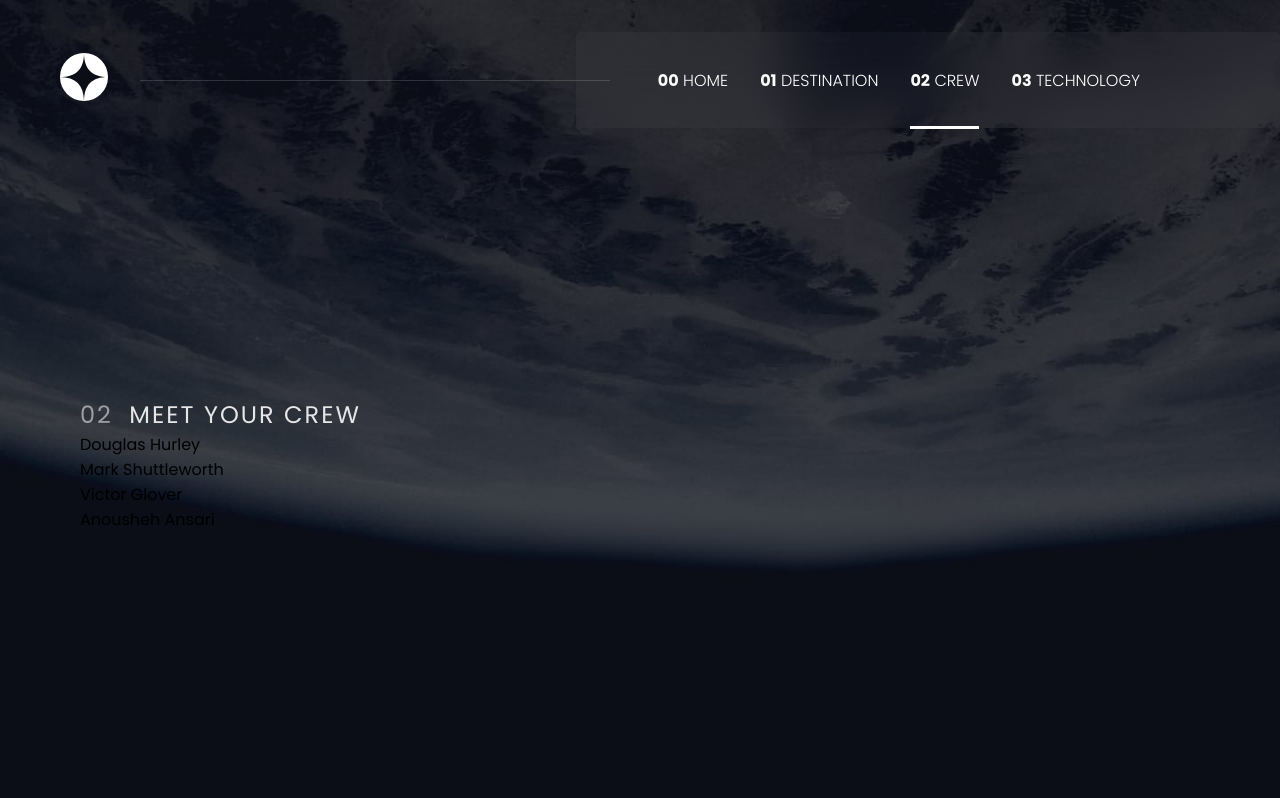
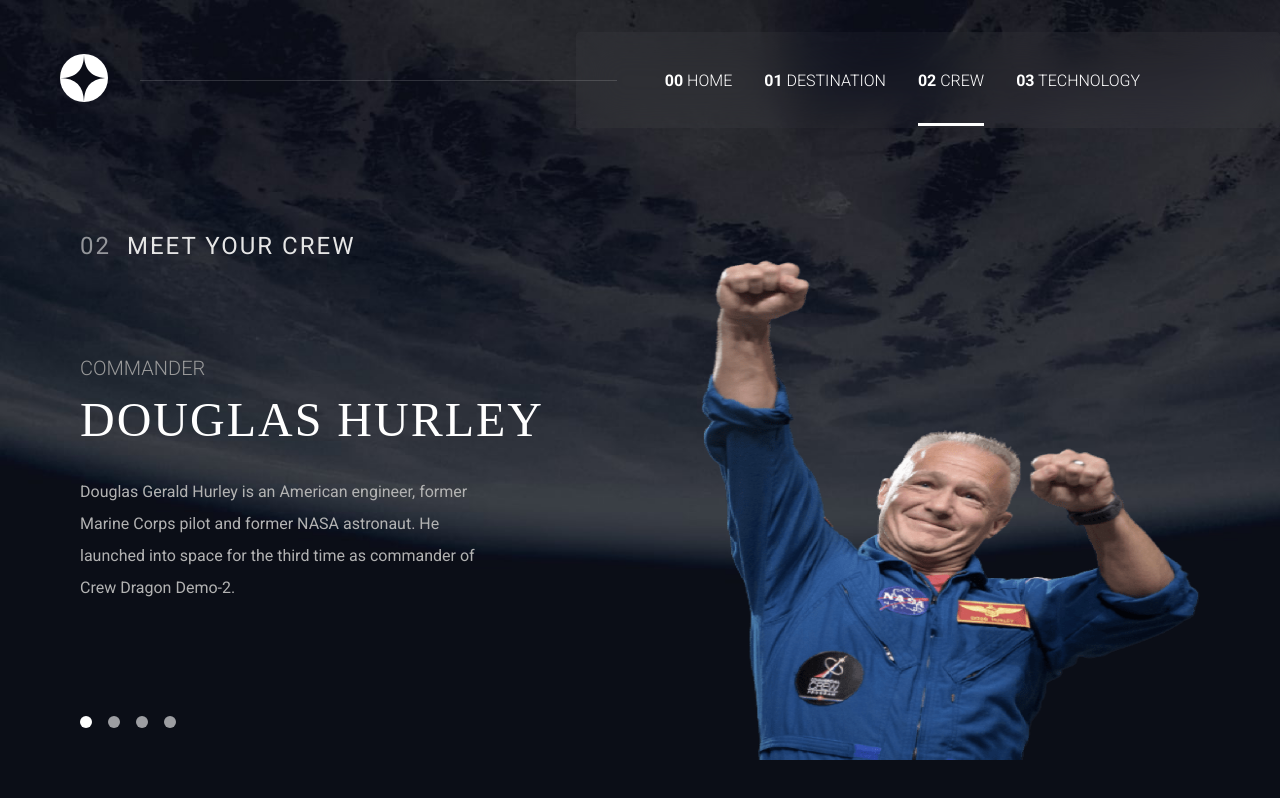
Before and after one commit to calebesg/space-website, a Next.js app: page /crew in a window 1280 px wide. Built offline with nearby package versions, Linux system fonts and the light colour scheme.

Commit message:
created slider

```diff
--- /dev/null
+++ b/src/components/SlideIndicator/index.tsx
@@ -0,0 +1,21 @@
+import { useSwiper } from 'swiper/react'
+
+import styles from './styles.module.scss'
+
+interface SlideIndicatorProps {
+  index: number
+  activeIndex: number
+}
+
+export function SlideIndicator({ index, activeIndex }: SlideIndicatorProps) {
+  const swiper = useSwiper()
+  return (
+    <button
+      className={`${styles.button} ${
+        activeIndex === index ? styles.active : ''
+      }`}
+      type="button"
+      onClick={() => swiper.slideTo(index)}
+    />
+  )
+}
--- /dev/null
+++ b/src/components/SlideIndicator/styles.module.scss
@@ -0,0 +1,13 @@
+.button {
+  width: 0.75rem;
+  height: 0.75rem;
+  border: none;
+  border-radius: 50%;
+  background-color: white;
+  opacity: 0.6;
+  transition: opacity 0.1s ease-out;
+
+  &.active {
+    opacity: 1;
+  }
+}
--- a/src/components/SliderCrew/index.tsx
+++ /dev/null
@@ -1,23 +0,0 @@
-import { Swiper, SwiperSlide } from 'swiper/react'
-
-interface SliderCrewProps {
-  data: {
-    name: string
-    images: {
-      png: string
-      webp: string
-    }
-    role: string
-    bio: string
-  }[]
-}
-
-export function SliderCrew({ data }: SliderCrewProps) {
-  return (
-    <Swiper>
-      {data.map((item, index) => (
-        <SwiperSlide key={index}>{item.name}</SwiperSlide>
-      ))}
-    </Swiper>
-  )
-}
--- a/src/pages/_document.tsx
+++ b/src/pages/_document.tsx
@@ -6,7 +6,7 @@ export default function Document() {
       <Head>
         <link rel="preconnect" href="https://fonts.googleapis.com" />
         <link
-          href="https://fonts.googleapis.com/css2?family=Poppins:wght@300;400;500;700;900&display=swap"
+          href="https://fonts.googleapis.com/css2?family=Roboto:wght@300;400;500;700&display=swap"
           rel="stylesheet"
         />
       </Head>
--- a/src/pages/api/crew.data.json
+++ b/src/pages/api/crew.data.json
@@ -2,8 +2,8 @@
   {
     "name": "Douglas Hurley",
     "images": {
-      "png": "./assets/crew/image-douglas-hurley.png",
-      "webp": "./assets/crew/image-douglas-hurley.webp"
+      "png": "/images/crew/image-douglas-hurley.png",
+      "webp": "/images/crew/image-douglas-hurley.webp"
     },
     "role": "Commander",
     "bio": "Douglas Gerald Hurley is an American engineer, former Marine Corps pilot and former NASA astronaut. He launched into space for the third time as commander of Crew Dragon Demo-2."
@@ -11,8 +11,8 @@
   {
     "name": "Mark Shuttleworth",
     "images": {
-      "png": "./assets/crew/image-mark-shuttleworth.png",
-      "webp": "./assets/crew/image-mark-shuttleworth.webp"
+      "png": "/images/crew/image-mark-shuttleworth.png",
+      "webp": "/images/crew/image-mark-shuttleworth.webp"
     },
     "role": "Mission Specialist",
     "bio": "Mark Richard Shuttleworth is the founder and CEO of Canonical, the company behind the Linux-based Ubuntu operating system. Shuttleworth became the first South African to travel to space as a space tourist."
@@ -20,8 +20,8 @@
   {
     "name": "Victor Glover",
     "images": {
-      "png": "./assets/crew/image-victor-glover.png",
-      "webp": "./assets/crew/image-victor-glover.webp"
+      "png": "/images/crew/image-victor-glover.png",
+      "webp": "/images/crew/image-victor-glover.webp"
     },
     "role": "Pilot",
     "bio": "Pilot on the first operational flight of the SpaceX Crew Dragon to the International Space Station. Glover is a commander in the U.S. Navy where he pilots an F/A-18.He was a crew member of Expedition 64, and served as a station systems flight engineer."
@@ -29,8 +29,8 @@
   {
     "name": "Anousheh Ansari",
     "images": {
-      "png": "./assets/crew/image-anousheh-ansari.png",
-      "webp": "./assets/crew/image-anousheh-ansari.webp"
+      "png": "/images/crew/image-anousheh-ansari.png",
+      "webp": "/images/crew/image-anousheh-ansari.webp"
     },
     "role": "Flight Engineer",
     "bio": "Anousheh Ansari is an Iranian American engineer and co-founder of Prodea Systems. Ansari was the fourth self-funded space tourist, the first self-funded woman to fly to the ISS, and the first Iranian in space."
--- a/src/pages/crew/index.tsx
+++ b/src/pages/crew/index.tsx
@@ -1,10 +1,14 @@
 import { GetStaticProps } from 'next'
-import { Page } from '../../components/Page'
-import { SliderCrew } from '../../components/SliderCrew'
+import { Swiper, SwiperSlide } from 'swiper/react'
 
 import api from '.././../libs/axios'
+import { Page } from '../../components/Page'
 
 import styles from './styles.module.scss'
+import 'swiper/css'
+import Image from 'next/image'
+import { SlideIndicator } from '../../components/SlideIndicator'
+import { useState } from 'react'
 
 interface CrewProps {
   data: {
@@ -19,6 +23,18 @@ interface CrewProps {
 }
 
 export default function Crew({ data }: CrewProps) {
+  const [activeIndex, setActiveIndex] = useState(0)
+
+  function renderIndicators() {
+    return (
+      <div className={styles.indicators}>
+        {data.map((_, index) => (
+          <SlideIndicator key={index} index={index} activeIndex={activeIndex} />
+        ))}
+      </div>
+    )
+  }
+
   return (
     <Page title="Crew | Space Website" className={styles.page}>
       <>
@@ -26,7 +42,31 @@ export default function Crew({ data }: CrewProps) {
           <span>02</span> Meet your crew
         </h1>
 
-        <SliderCrew data={data} />
+        <Swiper
+          spaceBetween={50}
+          slidesPerView={1}
+          className={styles.container}
+          onSlideChange={swiper => setActiveIndex(swiper.activeIndex)}
+        >
+          {renderIndicators()}
+
+          {data.map(slide => (
+            <SwiperSlide key={slide.name} className={styles.slideItem}>
+              <div className={styles.slideContent}>
+                <span>{slide.role}</span>
+                <h2>{slide.name}</h2>
+                <p>{slide.bio}</p>
+              </div>
+              <Image
+                src={slide.images.png}
+                alt={slide.name}
+                width={500}
+                height={500}
+                quality={100}
+              />
+            </SwiperSlide>
+          ))}
+        </Swiper>
       </>
     </Page>
   )
--- a/src/pages/crew/styles.module.scss
+++ b/src/pages/crew/styles.module.scss
@@ -1,8 +1,58 @@
 .page {
   min-height: 100vh;
-  padding: 2rem 0 4rem;
+  padding: 2rem 0 0;
   background: url('/images/crew/background-crew-desktop.jpg') no-repeat;
   background-size: cover;
+}
+
+.container {
+  width: 100%;
+}
+
+.slideItem {
+  display: flex;
+  position: relative;
+}
+
+.slideContent {
+  flex: 1;
+  margin-top: 6rem;
+  color: white;
+
+  span {
+    font-size: 1.25rem;
+    font-weight: 300;
+    text-transform: uppercase;
+    filter: brightness(0.6);
+  }
+
+  h2 {
+    font-size: 3rem;
+    letter-spacing: 0.125rem;
+    line-height: 5rem;
+    font-family: serif;
+    font-weight: lighter;
+    text-transform: uppercase;
+  }
+
+  p {
+    font-size: 1rem;
+    line-height: 2rem;
+    margin-top: 1rem;
+    filter: brightness(0.7);
+    max-width: 400px;
+  }
+}
+
+.indicators {
+  display: flex;
+  align-items: center;
+  gap: 1rem;
+
+  position: absolute;
+  left: 0;
+  bottom: 2rem;
+  z-index: 20;
 }
 
 .title {
--- a/src/styles/globals.scss
+++ b/src/styles/globals.scss
@@ -11,7 +11,7 @@ body {
 
 body,
 button {
-  font-family: 'Poppins', sans-serif;
+  font-family: 'Roboto', sans-serif;
 }
 
 a {
```
Also changed, not shown: src/components/SliderCrew/Indicators/index.tsx (deleted, +0 -23 lines), src/components/SliderCrew/styles.module.scss (deleted).
